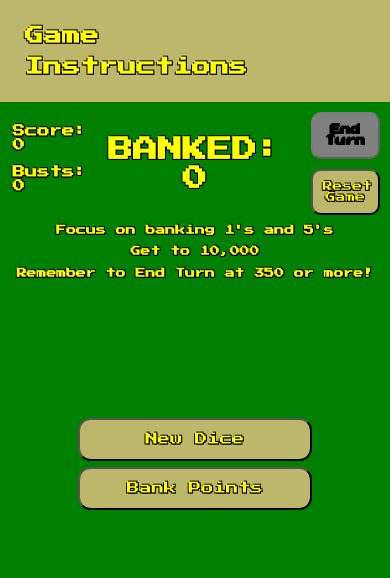
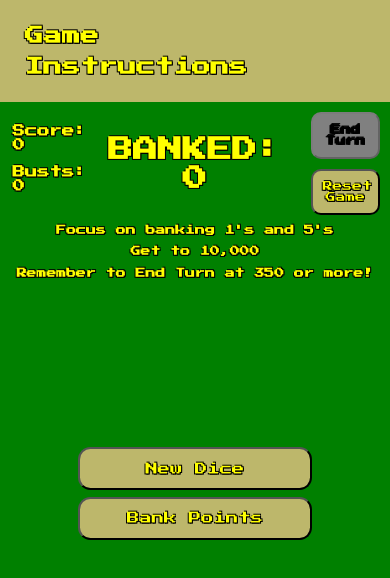
Before and after one commit to qrbaxter/Dice-Supplementary-X, a React (Create React App) app: page / in a window 390 px wide. Shown: the top 578 px of the page. Built offline with nearby package versions, Linux system fonts and the light colour scheme.

Commit message:
commit3
commirt

```diff
--- a/public/style.css
+++ b/public/style.css
@@ -106,7 +106,8 @@
     .dice-container {
         height: 8em;
         display: flex;
-        margin-top: -20px
+        margin-top: -20px;
+        font-size: 1.5em
 
     }
 
@@ -210,7 +211,8 @@
         text-shadow: -1px 1px black, 1px 1px black, 1px 1px black, 1px -1px black;
         font-size: 0.88em;
         overflow-x: hidden; /* added to prevent horizontal scrolling */
-      }
+    }
+
 
     nav {
         display: flex;
@@ -251,7 +253,7 @@
         flex-direction: row;
         gap: 10px;
         justify-content: center;
-        font-size: 1.5em
+        font-size: 1.8em
     }
 
 
```
